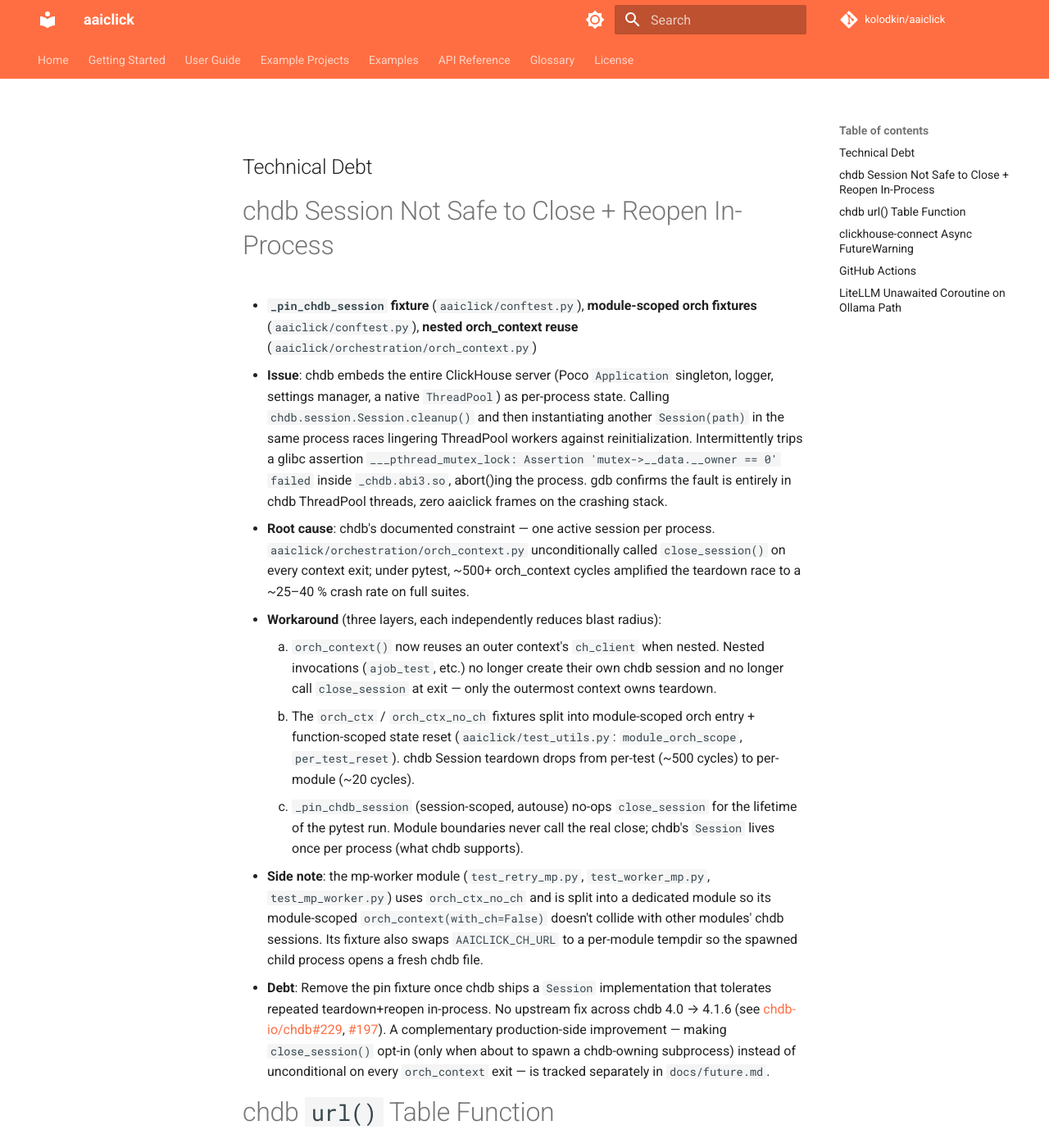
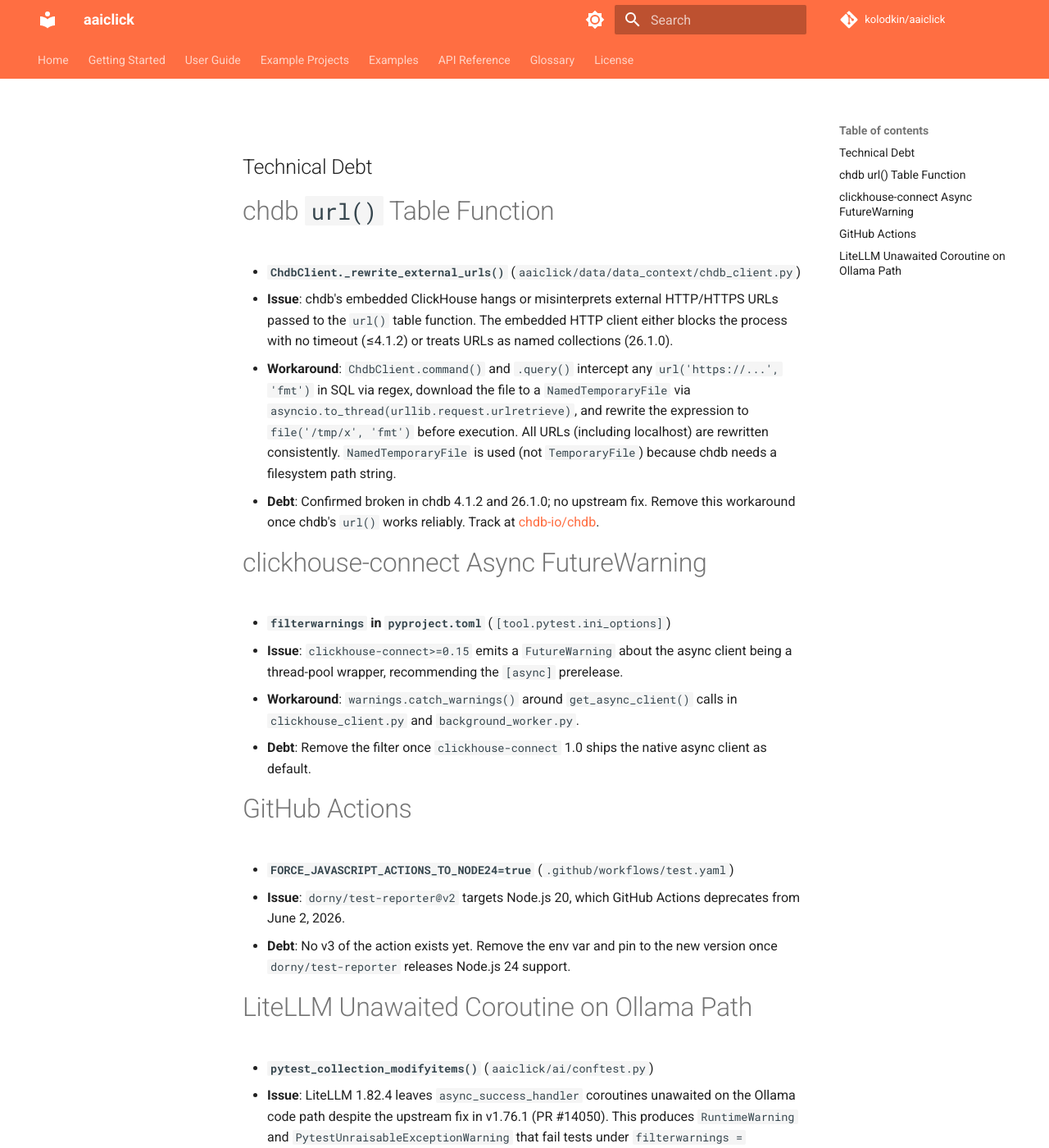
Before and after one commit to kolodkin/aaiclick, an MkDocs documentation site: the page built from docs/technical_debt.md, in a window 1280 px wide and 1400 px high. Shown: the whole window at 82% size. Built offline with MkDocs 1.6.1 and Material for MkDocs 9.7.7, drawn with Linux system fonts in a browser that asks for light colours; comment, search, counter and statistics services are not loaded.

Commit message:
docs: add testing.md and drop resolved chdb-Session debt
- New docs/testing.md covers fixture layout, the chdb single-Session
  constraint, three-layer workaround (nested orch_context reuse,
  module-scoped orch fixtures, pin_chdb_session), mp-worker module
  split, and per-xdist-worker isolation. Already shortified.

- Remove the "chdb Session Not Safe to Close + Reopen" entry from
  docs/technical_debt.md — the architecture is now documented in
  testing.md; the upstream chdb bug is tracked externally. The
  production-side opt-in stays in docs/future.md.

- CLAUDE.md "Test Execution Strategy" points readers at docs/testing.md
  for the fixture architecture details.

```diff
--- a/docs/technical_debt.md
+++ b/docs/technical_debt.md
@@ -1,17 +1,5 @@
 Technical Debt
 ---
-
-# chdb Session Not Safe to Close + Reopen In-Process
-
-- **`_pin_chdb_session` fixture** (`aaiclick/conftest.py`), **module-scoped orch fixtures** (`aaiclick/conftest.py`), **nested orch_context reuse** (`aaiclick/orchestration/orch_context.py`)
-  - **Issue**: chdb embeds the entire ClickHouse server (Poco `Application` singleton, logger, settings manager, a native `ThreadPool`) as per-process state. Calling `chdb.session.Session.cleanup()` and then instantiating another `Session(path)` in the same process races lingering ThreadPool workers against reinitialization. Intermittently trips a glibc assertion `___pthread_mutex_lock: Assertion 'mutex->__data.__owner == 0' failed` inside `_chdb.abi3.so`, abort()ing the process. gdb confirms the fault is entirely in chdb ThreadPool threads, zero aaiclick frames on the crashing stack.
-  - **Root cause**: chdb's documented constraint — one active session per process. `aaiclick/orchestration/orch_context.py` unconditionally called `close_session()` on every context exit; under pytest, ~500+ orch_context cycles amplified the teardown race to a ~25–40 % crash rate on full suites.
-  - **Workaround** (three layers, each independently reduces blast radius):
-    1. `orch_context()` now reuses an outer context's ``ch_client`` when nested. Nested invocations (``ajob_test``, etc.) no longer create their own chdb session and no longer call ``close_session`` at exit — only the outermost context owns teardown.
-    2. The `orch_ctx` / `orch_ctx_no_ch` fixtures split into module-scoped orch entry + function-scoped state reset (``aaiclick/test_utils.py``: ``module_orch_scope``, ``per_test_reset``). chdb Session teardown drops from per-test (~500 cycles) to per-module (~20 cycles).
-    3. `_pin_chdb_session` (session-scoped, autouse) no-ops ``close_session`` for the lifetime of the pytest run. Module boundaries never call the real close; chdb's `Session` lives once per process (what chdb supports).
-  - **Side note**: the mp-worker module (`test_retry_mp.py`, `test_worker_mp.py`, `test_mp_worker.py`) uses `orch_ctx_no_ch` and is split into a dedicated module so its module-scoped `orch_context(with_ch=False)` doesn't collide with other modules' chdb sessions. Its fixture also swaps `AAICLICK_CH_URL` to a per-module tempdir so the spawned child process opens a fresh chdb file.
-  - **Debt**: Remove the pin fixture once chdb ships a `Session` implementation that tolerates repeated teardown+reopen in-process. No upstream fix across chdb 4.0 → 4.1.6 (see [chdb-io/chdb#229](https://github.com/chdb-io/chdb/issues/229), [#197](https://github.com/chdb-io/chdb/issues/197)). A complementary production-side improvement — making `close_session()` opt-in (only when about to spawn a chdb-owning subprocess) instead of unconditional on every `orch_context` exit — is tracked separately in `docs/future.md`.
 
 # chdb `url()` Table Function
 
```
Also changed, not shown: CLAUDE.md (+2 -0 lines), docs/testing.md (added, +112 -0 lines).
